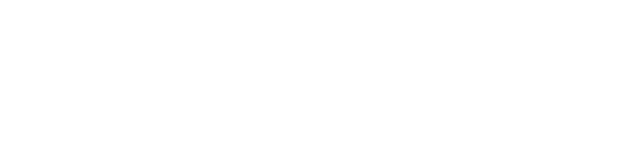
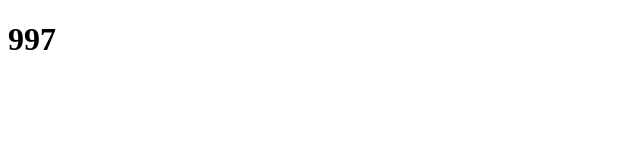
Before and after one commit to gvcci1/gvcci1.github.io, a plain HTML site: page index.html in a window 1280 px wide. Shown: the full height of the page, 0-640 px from the left. Drawn offline with Linux system fonts and the light colour scheme.

Commit message:
testCommit_1

```diff
--- a/index.html
+++ b/index.html
@@ -20,7 +20,7 @@
 
 
 <body id="page-top" data-spy="scroll" data-target=".navbar-fixed-top">
-
+    <h1>997</h1>
 </body>
 
 
```
Also changed, not shown: bootstrap/css/bootstrap.css (added).
